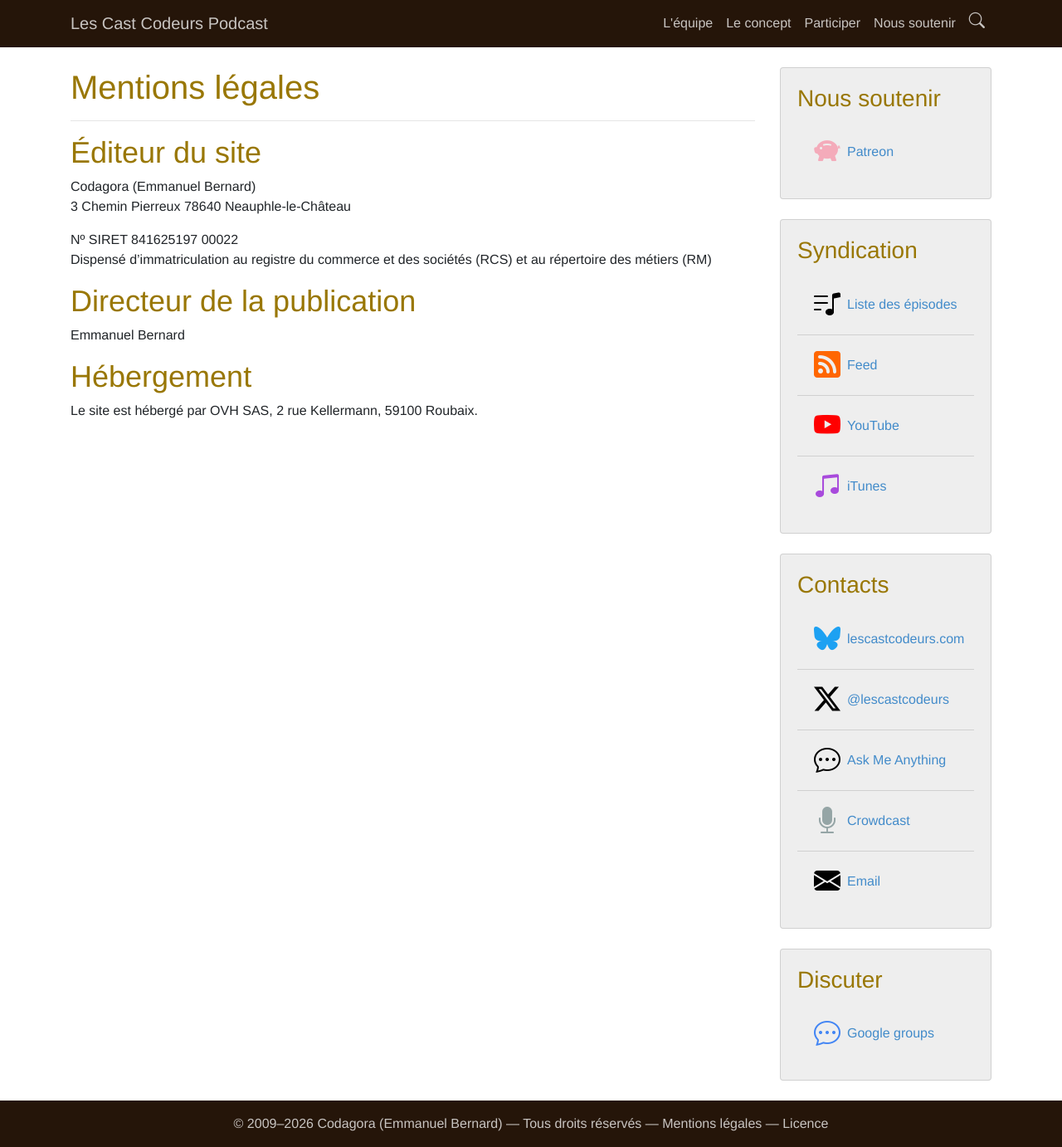
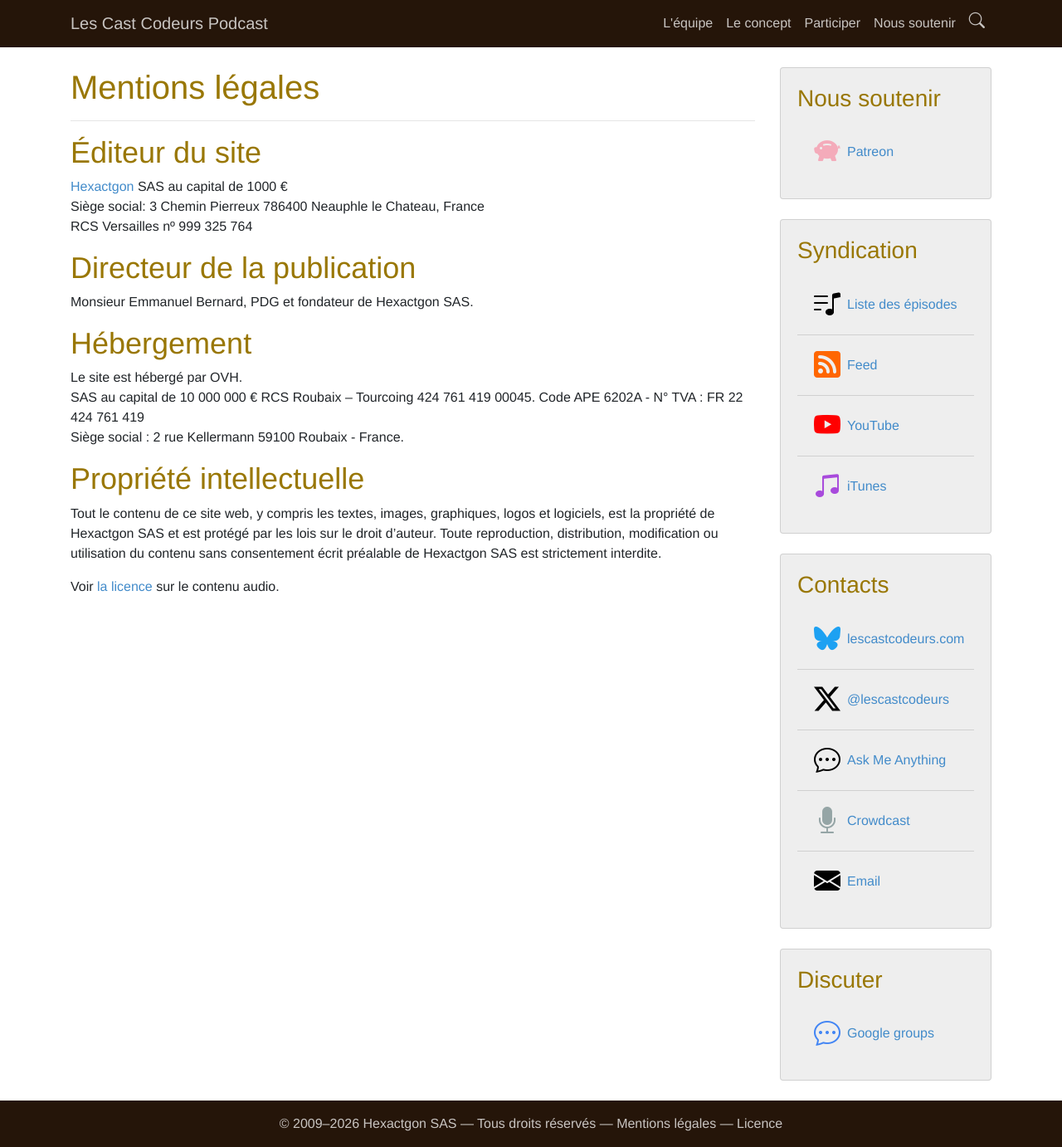
Before and after one commit to lescastcodeurs/lescastcodeurs.com, a Jekyll site: the page built from legal.md, in a window 1280 px wide. Shown: the whole page at 83% size. Built offline with Jekyll 4.4.1, drawn with Linux system fonts in a browser that asks for light colours.

Commit message:
Mise à jour des mentions légales

```diff
--- a/_includes/footer.html
+++ b/_includes/footer.html
@@ -1,7 +1,7 @@
 <footer id="site-footer">
   <div class="container">
     <div class="text-center">
-      &copy; 2009&ndash;{{ 'now' | date: "%Y" }} Codagora (Emmanuel Bernard) &mdash; Tous droits réservés &mdash; <a href="{% link legal.md %}">Mentions légales</a> &mdash; <a href="{% link licence.md %}">Licence</a>
+      &copy; 2009&ndash;{{ 'now' | date: "%Y" }} Hexactgon SAS &mdash; Tous droits réservés &mdash; <a href="{% link legal.md %}">Mentions légales</a> &mdash; <a href="{% link licence.md %}">Licence</a>
     </div>
   </div>
 </footer>
--- a/legal.md
+++ b/legal.md
@@ -4,17 +4,24 @@ title: Mentions légales
 ---
 ## Éditeur du site
 
-Codagora (Emmanuel Bernard)
-3 Chemin Pierreux
-78640 Neauphle-le-Château
-
-Nº SIRET 841625197 00022
-Dispensé d’immatriculation au registre du commerce et des sociétés (RCS) et au répertoire des métiers (RM)
+[Hexactgon](https://hexactgon.com/fr/)
+SAS au capital de 1000 €
+Siège social: 3 Chemin Pierreux 786400 Neauphle le Chateau, France
+RCS Versailles nº 999 325 764
 
 ## Directeur de la publication
 
-Emmanuel Bernard
+Monsieur Emmanuel Bernard, PDG et fondateur de Hexactgon SAS.
 
 ## Hébergement
 
-Le site est hébergé par OVH SAS, 2 rue Kellermann, 59100 Roubaix.
+Le site est hébergé par OVH.
+SAS au capital de 10 000 000 € RCS Roubaix – Tourcoing 424 761 419 00045.
+Code APE 6202A - N° TVA : FR 22 424 761 419
+Siège social : 2 rue Kellermann 59100 Roubaix - France.
+
+## Propriété intellectuelle
+
+Tout le contenu de ce site web, y compris les textes, images, graphiques, logos et logiciels, est la propriété de Hexactgon SAS et est protégé par les lois sur le droit d'auteur. Toute reproduction, distribution, modification ou utilisation du contenu sans consentement écrit préalable de Hexactgon SAS est strictement interdite.
+
+Voir [la licence](/licence/) sur le contenu audio.
```
Also changed, not shown: licence.md.
